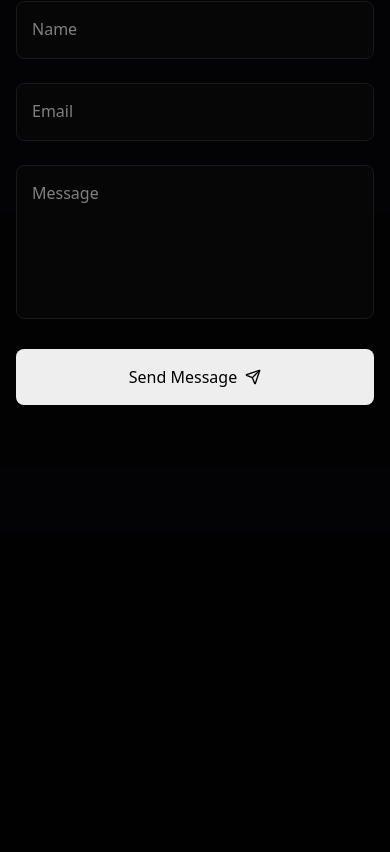
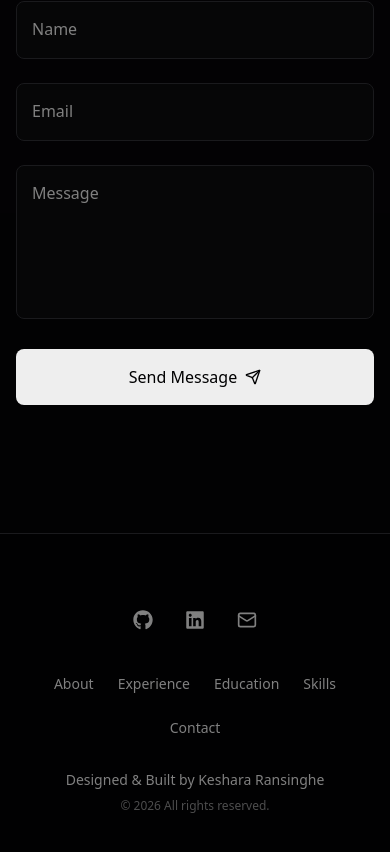
Before and after one commit to KSRanasinghe/portfolio, a Next.js app: page / in a window 390 px wide. Shown: the part 4614-5466 px from the top of the page. Before the commit the page ends 5147 px from the top, so only its background shows below. Built offline with nearby package versions, Linux system fonts and the light colour scheme.

Commit message:
feat: Footer section added

```diff
--- a/app/page.tsx
+++ b/app/page.tsx
@@ -1,6 +1,7 @@
 import Contact from "@/components/Contact";
 import Education from "@/components/Education";
 import Experience from "@/components/Experience";
+import { Footer } from "@/components/Footer";
 import Hero from "@/components/Hero";
 import Skills from "@/components/Skills";
 
@@ -12,6 +13,7 @@ export default function Home() {
       <Education />
       <Skills />
       <Contact />
+      <Footer/>
     </main>
   );
 }
--- /dev/null
+++ b/components/Footer.tsx
@@ -0,0 +1,64 @@
+import Link from "next/link"
+import { FaGithub, FaLinkedin } from "react-icons/fa";
+import { LuMail } from "react-icons/lu";
+
+const socialLinks = [
+  { href: "https://github.com/KSRanasinghe", icon: FaGithub, label: "GitHub" },
+  { href: "https://www.linkedin.com/in/keshara-ranasinghe-20m08/", icon: FaLinkedin, label: "LinkedIn" },
+  { href: "mailto:kesharashakthi71@gmail.com", icon: LuMail, label: "Email" },
+]
+
+const footerLinks = [
+  { href: "#about", label: "About" },
+  { href: "#experience", label: "Experience" },
+  { href: "#education", label: "Education" },
+  { href: "#skills", label: "Skills" },
+  { href: "#contact", label: "Contact" },
+]
+
+export function Footer() {
+  return (
+    <footer className="py-16 px-6 border-t border-border">
+      <div className="max-w-4xl mx-auto">
+        <div className="flex flex-col items-center space-y-8">
+          {/* Social Icons */}
+          <div className="flex items-center gap-2">
+            {socialLinks.map((social) => {
+              const Icon = social.icon
+              return (
+                <Link
+                  key={social.label}
+                  href={social.href}
+                  target={social.href.startsWith("http") ? "_blank" : undefined}
+                  className="p-3 text-muted-foreground hover:text-foreground hover:bg-secondary/50 rounded-lg transition-all duration-200"
+                  aria-label={social.label}
+                >
+                  <Icon className="w-5 h-5" />
+                </Link>
+              )
+            })}
+          </div>
+
+          {/* Footer Navigation */}
+          <nav className="flex flex-wrap items-center justify-center gap-6">
+            {footerLinks.map((link) => (
+              <Link
+                key={link.href}
+                href={link.href}
+                className="text-sm text-muted-foreground hover:text-foreground transition-colors"
+              >
+                {link.label}
+              </Link>
+            ))}
+          </nav>
+
+          {/* Copyright */}
+          <div className="text-center space-y-2">
+            <p className="text-sm text-muted-foreground">Designed & Built by Keshara Ransinghe</p>
+            <p className="text-xs text-muted-foreground/60">© {new Date().getFullYear()} All rights reserved.</p>
+          </div>
+        </div>
+      </div>
+    </footer>
+  )
+}
--- a/components/Hero.tsx
+++ b/components/Hero.tsx
@@ -15,7 +15,7 @@ export default function Hero() {
       <div className="xl:max-w-5xl 2xl:max-w-7xl w-full mx-auto">
         <div className="grid xl:grid-cols-2 gap-14 items-center">
           <div className="space-y-8">
-            <div className="space-y-4">
+            <div className="space-y-4 lg:pr-5">
               <div className="text-sm font-mono text-accent accent-text tracking-wider mb-0 uppercase">
                 <WordRoller
                   items={["Web Developer", "Web Designer", "Frontend Developer", "Backend Developer", "UI Enthusiast"]}
```
